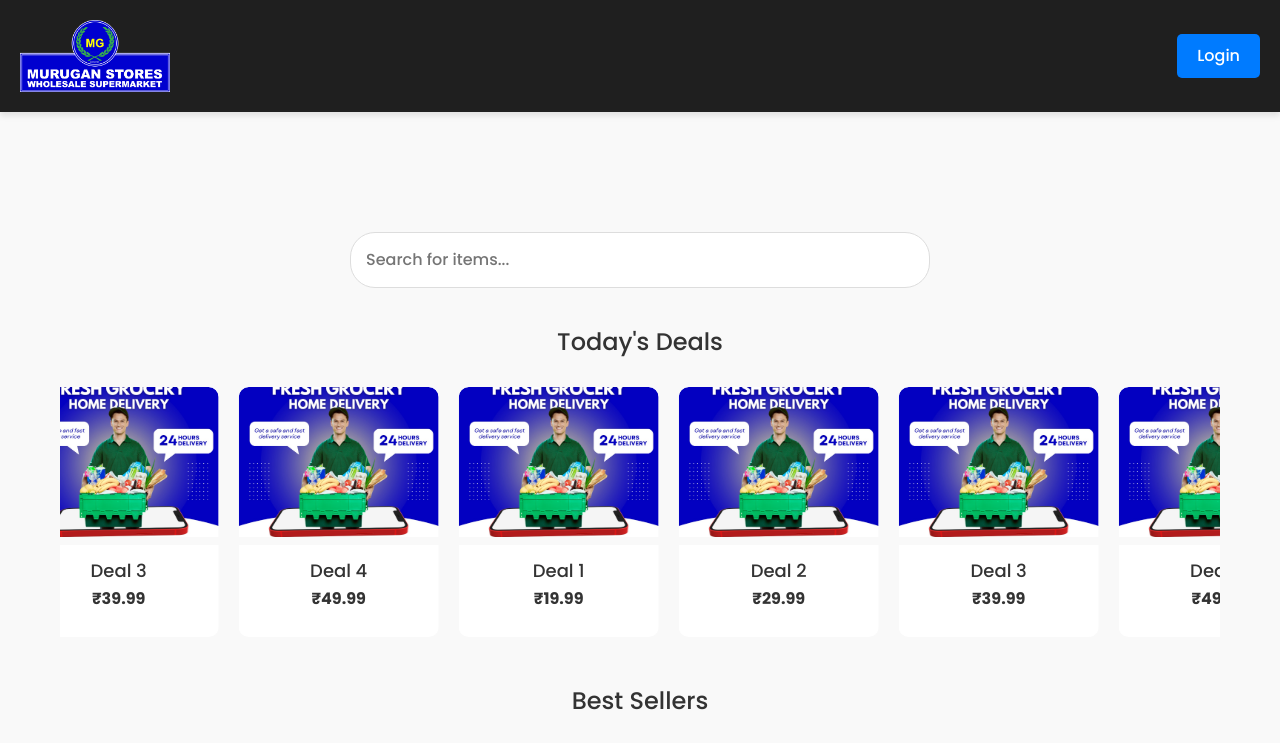
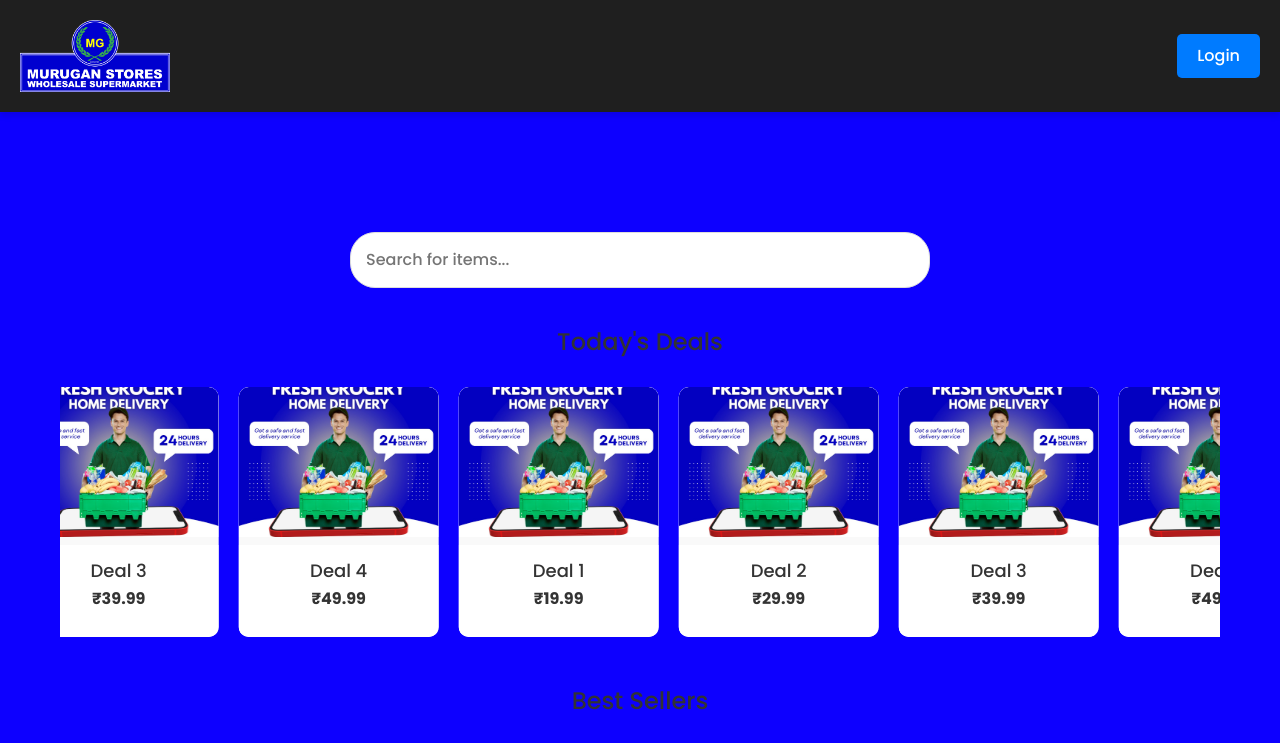
Before and after one commit to adhavan18/billiance-smartnav, a React (Create React App) app: page / in a window 1280 px wide. Shown: the top 743 px of the page. Built offline with nearby package versions, Linux system fonts and the light colour scheme.

Commit message:
Update App.css

```diff
--- a/src/App.css
+++ b/src/App.css
@@ -1,8 +1,9 @@
 body {
   margin: 0;
   font-family: 'Poppins', sans-serif;
-  background-color: #f9f9f9;
+  background-color: #0d00ff;
   color: #333;
+  backdrop-filter: blur(50%);
 }
 
 h1, h2, h3 {
```
